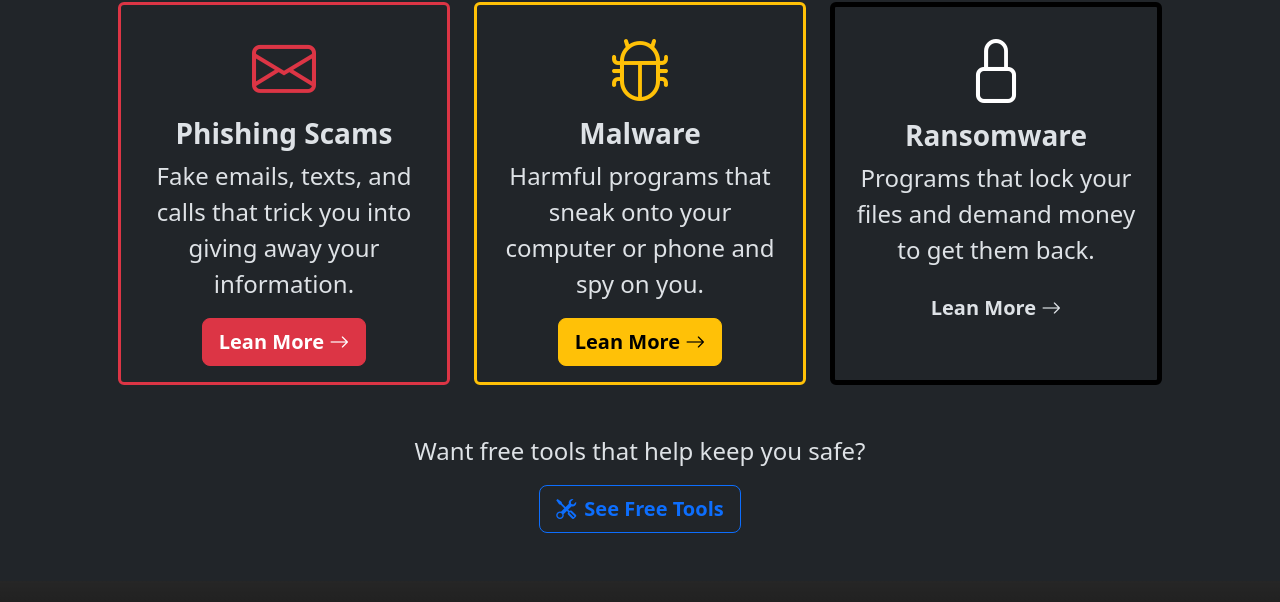
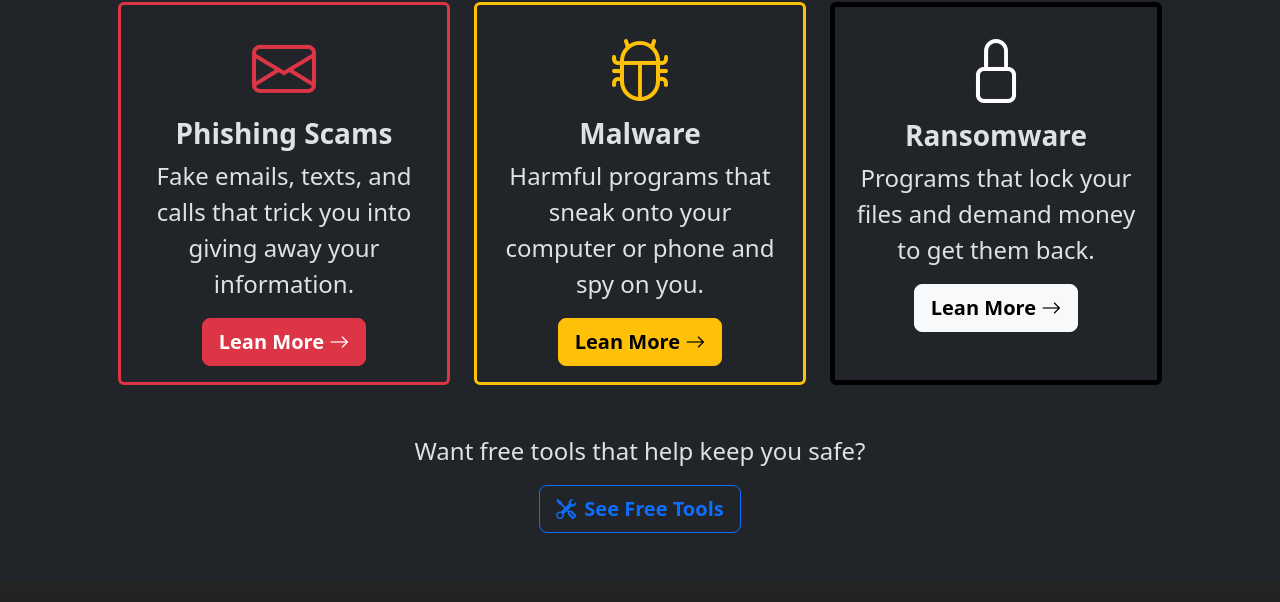
Before and after one commit to charlieT983/cybersecurity_impact_project, a plain HTML site: page index.html in a window 1280 px wide. Shown: the part 481-1083 px from the top of the page. Drawn offline with nearby package versions, Linux system fonts and the light colour scheme.

Commit message:
fixed ransomware button

```diff
--- a/index.html
+++ b/index.html
@@ -73,7 +73,7 @@
                     <i class="bi bi-lock text-white" style="font-size: 4rem;" aria-hidden="true"></i>
                     <h3 class="card-title fw-bold">Ransomware</h3>
                     <p class="card-text fs-4">Programs that lock your files and demand money to get them back.</p>
-                    <a href="threats.html#ransomeware" class="btn btn-white btn-lg fw-bold" aria-label="Learn more about ransomeware">Lean More <i class="bi bi-arrow-right" aria-hidden="true"></i></a>
+                    <a href="threats.html#ransomeware" class="btn btn-light btn-lg fw-bold" aria-label="Learn more about ransomeware">Lean More <i class="bi bi-arrow-right" aria-hidden="true"></i></a>
             </div>
         </div>
     </div>
```
